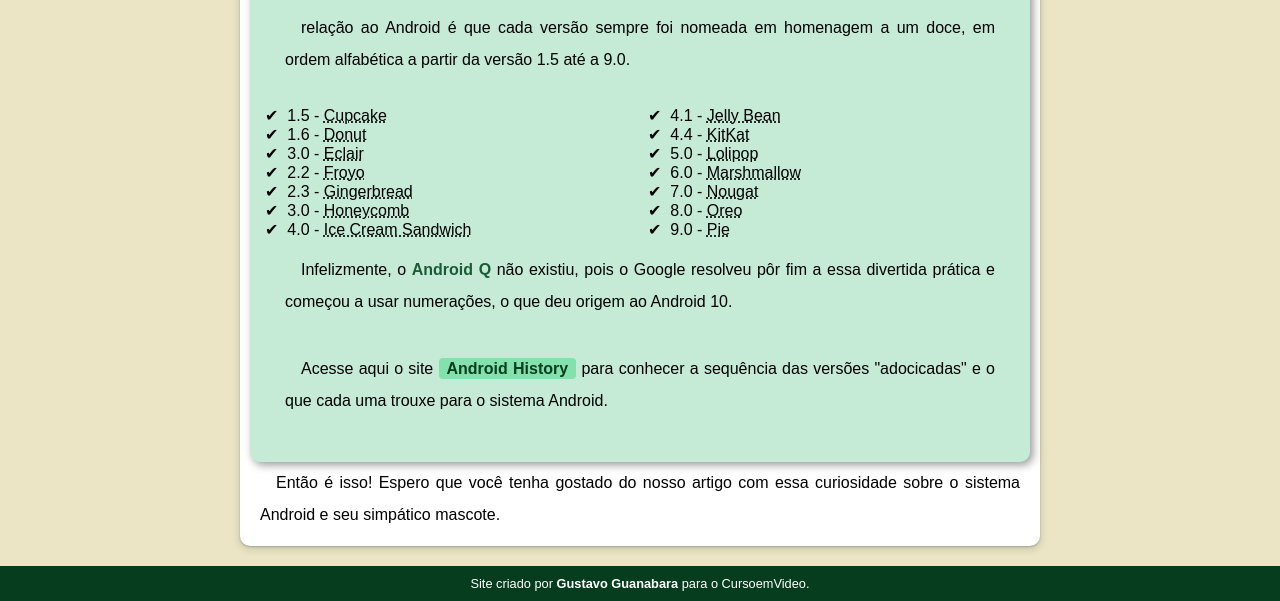
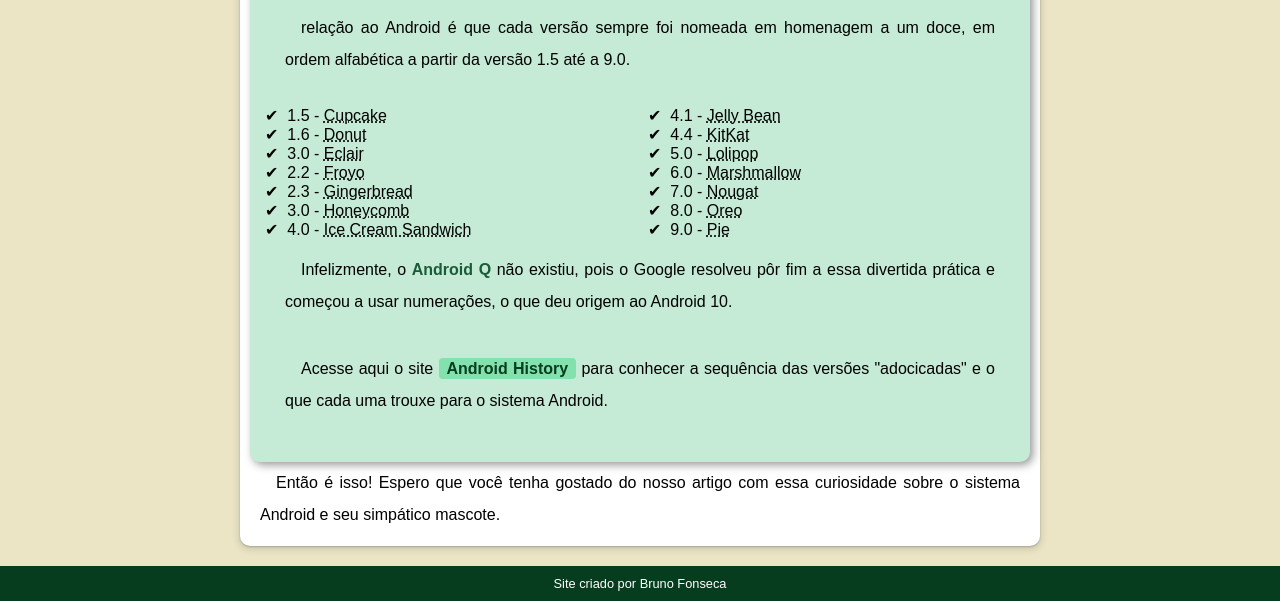
Before and after one commit to brunofonscx/html-css, a plain HTML site: page desafios/d010/android.html in a window 1280 px wide. Shown: the part 2166-2767 px from the top of the page. Drawn offline with Linux system fonts and the light colour scheme.

Commit message:
foooter do desafil10

```diff
--- a/desafios/d010/android.html
+++ b/desafios/d010/android.html
@@ -105,7 +105,7 @@
         </article>
     </main>
     <footer>
-        <p>Site criado por <a href="#" target="_blank">Gustavo Guanabara</a> para o CursoemVideo.</p>
+        <p>Site criado por Bruno Fonseca</p>
     </footer>
 </body>
 
```
Also changed, not shown: exercicios/ex022/fundo007.html (+1 -0 lines).
